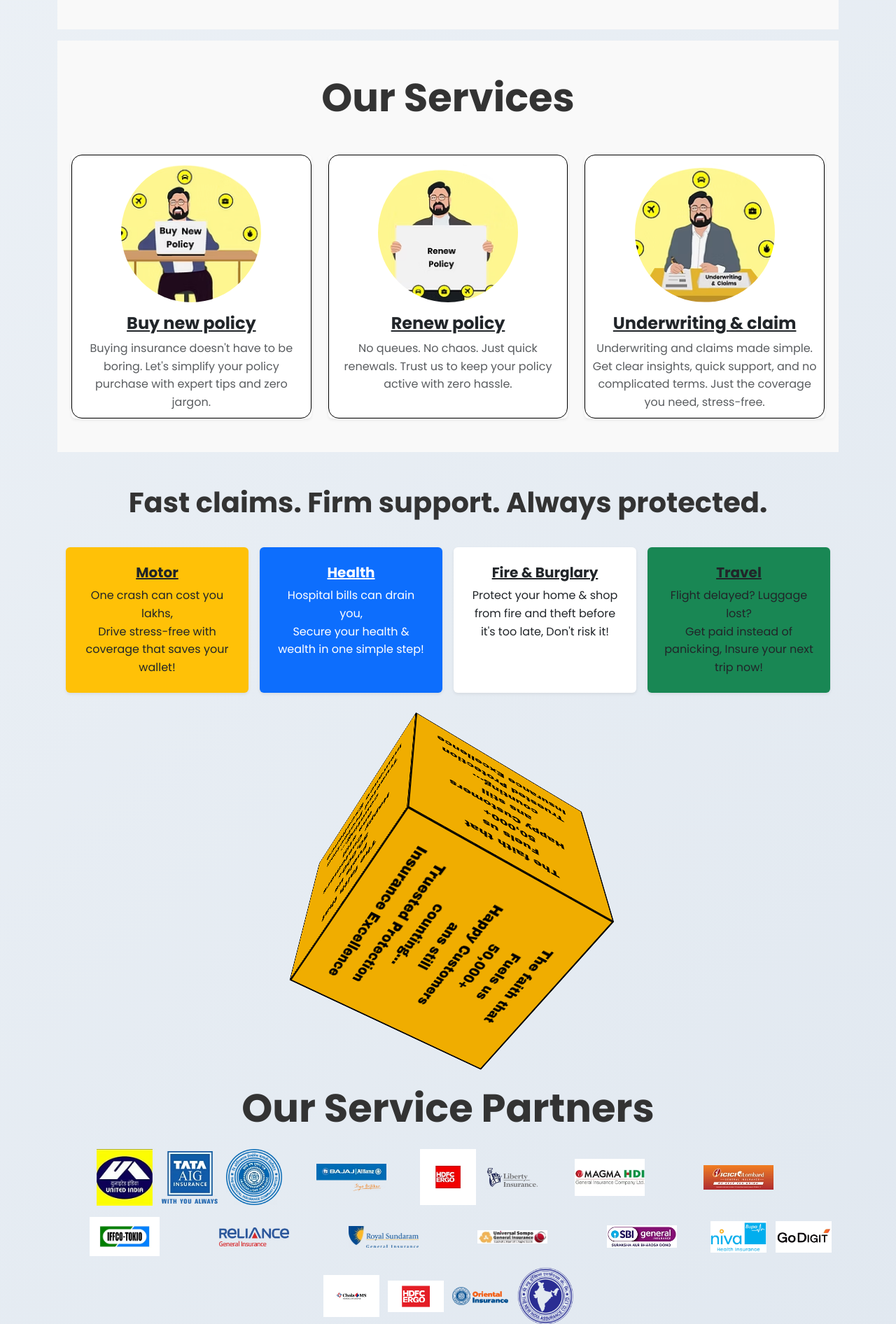
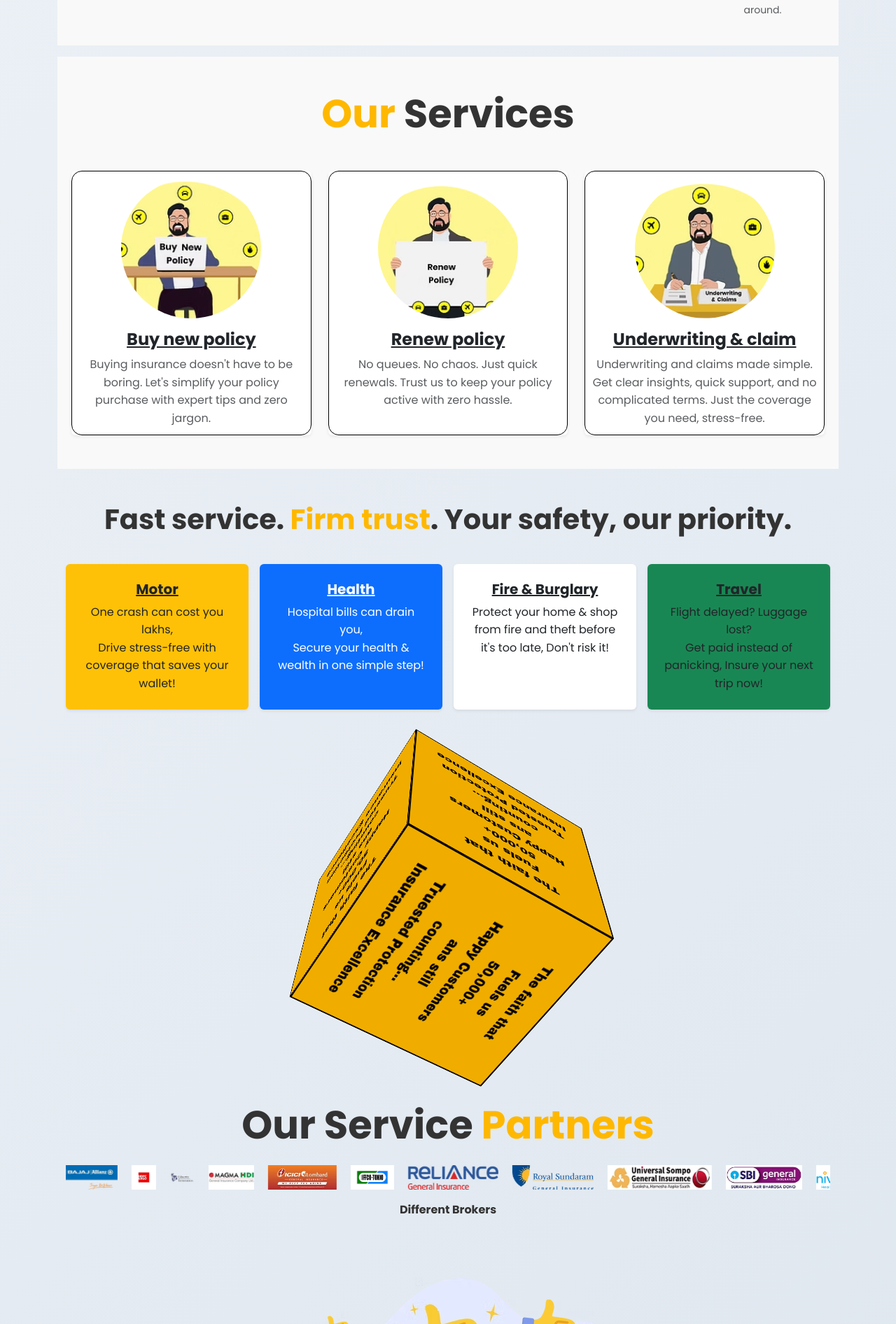
Before and after one commit to nikhildubey-23/BaliSirProject, a Flask app: page / in a window 1280 px wide. Shown: the part 1691-3583 px from the top of the page at 70% size. Run offline with Flask 3, Linux system fonts and the light colour scheme.

Commit message:
some changes applied

```diff
--- a/static/css/style.css
+++ b/static/css/style.css
@@ -141,8 +141,8 @@
 }
 
 .marine-trust-text-large {
-  font-size: clamp(2.5rem, 6vw, 5rem);
-  font-weight: 900;
+  font-size: 4rem;
+  font-weight: bold;
   line-height: 1.2;
   margin: 0;
   color: #333;
@@ -1121,8 +1121,9 @@
 }
 
 .contact-image {
-  height: 700px;
+  height: 447px;
   object-fit: cover;
+  box-shadow: rgba(0, 0, 0, 0.35) 0px 5px 15px;
 }
 
 #form-message {
@@ -1203,9 +1204,9 @@
   }
 
   .workmen-hero-text h2 {
-    font-size: clamp(2rem, 5vw, 4rem);
-    font-weight: 700;
-    line-height: 1.2;
+    font-size: 3.5rem;
+    font-weight: bold;
+
     text-shadow: 0 2px 4px rgba(0, 0, 0, 0.3);
     color: black;
   }
--- a/templates/base.html
+++ b/templates/base.html
@@ -246,7 +246,7 @@
     <footer class="py-4 mt-5" style="background-color:#f0ad00">
         <div class="container d-flex flex-column flex-md-row justify-content-between align-items-center">
             <div class="d-flex flex-column align-items-center align-items-md-start mb-3 mb-md-0">
-                <img src="{{ url_for('static', filename='image/logo.avif') }}" alt="Logo" style="height: 80px; width: 80px; object-fit: contain;" />
+                <img src="{{ url_for('static', filename='image/logo.avif') }}" alt="Logo" style="height: 94px; width: 114px; object-fit: contain;" />
                 <small class="mt-2">co-powered by</small>
                 <strong>Bali Business Associates</strong>
             </div>
@@ -279,6 +279,7 @@
                     <a href="https://www.facebook.com/bimawithbali/" target="_blank" rel="noopener noreferrer"><img src="{{ url_for('static', filename='image/facebook.png') }}" alt="Facebook" style="height:24px; width:24px;" /></a>
                     <a href="https://x.com/BimawithBali" target="_blank" rel="noopener noreferrer"><img src="{{ url_for('static', filename='image/twitter.png') }}" alt="X" style="height:24px; width:24px;" /></a>
                     <a href="#" target="_blank" rel="noopener noreferrer"><img src="{{ url_for('static', filename='image/linkedin.png') }}" alt="LinkedIn" style="height:24px; width:24px;" /></a>
+                    <a href="https://www.youtube.com/@BimaWithBali" target="_blank" rel="noopener noreferrer"><img src="{{ url_for('static', filename='image/youtube.png') }}" alt="LinkedIn" style="height:24px; width:24px;" /></a>
                 </div>
                 <address class="mb-1 d-flex align-items-start" style="font-style: normal; gap: 0.5rem;">
                     <img src="{{ url_for('static', filename='image/location.png') }}" alt="Location" style="height:20px; width:20px; margin-top: 3px;" />
--- a/templates/contact.html
+++ b/templates/contact.html
@@ -163,6 +163,10 @@
                 <input class="form-check-input" type="radio" name="action" id="underwriteClaim" value="underwrite" required />
                 <label class="form-check-label" for="underwriteClaim">Underwrite Claim</label>
               </div>
+              <div class="form-check form-check-inline">
+                <input class="form-check-input" type="radio" name="action" id="claimAssistance" value="claim_assistance" required />
+                <label class="form-check-label" for="claimAssistance">Claim Assistance</label>
+              </div>
             </div>
             <div class="col-md-6">
               <label for="insuranceType" class="form-label">Insurance Type*</label>
@@ -187,7 +191,7 @@
       <div class="col-md-6">
         <div class="visit-info">
           <h2 class="fw-bold mb-4">Visit Us</h2>
-          <p>Shop no.5, Ambe business center, magarpara, Bilaspur, Chattishgarh.</p>
+          <p>shop no 5, 2nd floor Ambe Business Center opp LIC Building, Magarpara Road, Bilaspur, Chhattisgarh</p>
           <div class="working-hours">
             <p class="fw-bold text-warning">Working Hours:</p>
             <p>Mon - Sat : 11:00 am to 8:30 pm</p>
--- a/templates/fire_burglary_insurance.html
+++ b/templates/fire_burglary_insurance.html
@@ -33,12 +33,15 @@
 
   .fb-hero__text {
     text-align: left;
+
   }
 
+
   .fb-hero__text h2 {
-    font-size: clamp(2.5rem, 6vw, 4.5rem);
+   font-size:4rem;
     line-height: 1.2;
     margin: 0;
+    font-weight:bold;
   }
 
   .fb-hero__text .highlight {
--- a/templates/health_insurance.html
+++ b/templates/health_insurance.html
@@ -3,7 +3,7 @@
 
 <section class="peace-of-mind-section" style="margin-top: 3rem; display: flex; flex-wrap: wrap; align-items: center; justify-content: space-between; max-width: 900px; margin-left: auto; margin-right: auto;">
   <div style="flex: 1 1 300px; min-width: 280px;">
-    <h2 style="font-weight: bold; font-size: 2.5rem; color: black; margin-bottom: 1rem;">
+    <h2 style="font-weight: bold; font-size: 4rem; color: black; margin-bottom: 1rem;">
       Because You Deserve <span style="color: #f4b41a;">Peace of Mind</span>
     </h2>
     <p style="font-weight: 500; color: black; max-width: 400px;">
--- a/templates/index.html
+++ b/templates/index.html
@@ -833,10 +850,13 @@
     }
 </style>
 <!-- Why Choose Us Section -->
-<div class="container-fluid py-2 fade-in my-3" style="background-color: #f9f9f9">
+<div
+    class="container-fluid py-2 fade-in my-3"
+    style="background-color: #f9f9f9"
+>
     <div class="row align-items-center">
         <h2 id="typing-text" class="display-4 fw-bold mb-4 typewriter">
-            Why Choose Us.
+            Why<span style="color: #ffb800">Choose</span> Us.
         </h2>
         <div class="col-md-5 text-center">
             <img
@@ -941,7 +961,9 @@
 
 <div class="container py-5" id="services">
     <h2 class="text-center display-4 fw-bold mb-5">
-        <span class="typing-service">Our Services</span>
+        <span class="typing-service"
+            ><span style="color: #ffb800">Our</span> Services</span
+        >
     </h2>
     <div class="row g-4">
         <div class="col-md-4">
@@ -1001,7 +1023,8 @@
 
 <div class="container-fluid py-5 text-center">
     <h3 class="display-6 fw-bold mb-4">
-        Fast claims. Firm support. Always protected.
+        Fast service. <span style="color: #ffb800">Firm trust</span>. Your
+        safety, our priority.
     </h3>
     <div class="row justify-content-center g-3 mt-4">
         <div class="col-md-3 col-6">
@@ -1102,202 +1125,76 @@
 </div>
 
 <div class="container-fluid py-5 fade-in">
-    <h2 class="text-center display-4 fw-bold mb-4">Our Service Partners</h2>
-    <div class="row justify-content-center g-3 partners-logos">
-        <div
-            class="col-4 col-sm-2 col-md-1 d-flex justify-content-center align-items-center"
-        >
-            <img
-                src="{{ url_for('static', filename='image/unitedindia.avif') }}"
-                alt="United India"
-                class="img-fluid"
-                style="max-width: 80px"
-            />
-        </div>
-        <div
-            class="col-4 col-sm-2 col-md-1 d-flex justify-content-center align-items-center"
-        >
-            <img
-                src="{{ url_for('static', filename='image/tataagi.avif') }}"
-                alt="Tata AIG"
-                class="img-fluid"
-                style="max-width: 80px"
-            />
-        </div>
-        <div
-            class="col-4 col-sm-2 col-md-1 d-flex justify-content-center align-items-center"
-        >
-            <img
-                src="{{ url_for('static', filename='image/blueroundlogo.avif') }}"
-                alt="Oriental Insurance"
-                class="img-fluid"
-                style="max-width: 80px"
-            />
-        </div>
-        <div
-            class="col-6 col-sm-3 col-md-2 d-flex justify-content-center align-items-center"
-        >
-            <img
-                src="{{ url_for('static', filename='image/bajajlogo.avif') }}"
-                alt="Bajaj Allianz"
-                class="img-fluid"
-                style="max-width: 100px"
-            />
-        </div>
-        <div
-            class="col-4 col-sm-2 col-md-1 d-flex justify-content-center align-items-center"
-        >
-            <img
-                src="{{ url_for('static', filename='image/hdfclogo.avif') }}"
-                alt="HDFC ERGO"
-                class="img-fluid"
-                style="max-width: 80px"
-            />
-        </div>
-        <div
-            class="col-4 col-sm-2 col-md-1 d-flex justify-content-center align-items-center"
-        >
-            <img
-                src="{{ url_for('static', filename='image/libartylogo.avif') }}"
-                alt="Liberty Insurance"
-                class="img-fluid"
-                style="max-width: 80px"
-            />
-        </div>
-        <div
-            class="col-6 col-sm-3 col-md-2 d-flex justify-content-center align-items-center"
-        >
-            <img
-                src="{{ url_for('static', filename='image/magmalogo.avif') }}"
-                alt="Magma HDI"
-                class="img-fluid"
-                style="max-width: 100px"
-            />
-        </div>
-        <div
-            class="col-6 col-sm-3 col-md-2 d-flex justify-content-center align-items-center"
-        >
-            <img
-                src="{{ url_for('static', filename='image/icicilogo.avif') }}"
-                alt="ICICI Lombard"
-                class="img-fluid"
-                style="max-width: 100px"
-            />
-        </div>
-        <div
-            class="col-6 col-sm-3 col-md-2 d-flex justify-content-center align-items-center"
-        >
-            <img
-                src="{{ url_for('static', filename='image/iffco.jpeg') }}"
-                alt="IFFCO Tokio"
-                class="img-fluid"
-                style="max-width: 100px"
-            />
-        </div>
-        <div
-            class="col-6 col-sm-3 col-md-2 d-flex justify-content-center align-items-center"
-        >
-            <img
-                src="{{ url_for('static', filename='image/relincelogo.avif') }}"
-                alt="Reliance General Insurance"
-                class="img-fluid"
-                style="max-width: 100px"
-            />
-        </div>
-        <div
-            class="col-6 col-sm-3 col-md-2 d-flex justify-content-center align-items-center"
-        >
-            <img
-                src="{{ url_for('static', filename='image/royalsundaramlogo.avif') }}"
-                alt="Royal Sundaram"
-                class="img-fluid"
-                style="max-width: 100px"
-            />
-        </div>
-        <div
-            class="col-6 col-sm-3 col-md-2 d-flex justify-content-center align-items-center"
-        >
-            <img
-                src="{{ url_for('static', filename='image/univercellogo.avif') }}"
-                alt="Universal Sompo"
-                class="img-fluid"
-                style="max-width: 100px"
-            />
-        </div>
-        <div
-            class="col-6 col-sm-3 col-md-2 d-flex justify-content-center align-items-center"
-        >
-            <img
-                src="{{ url_for('static', filename='image/sbigenerallogo.avif') }}"
-                alt="SBI General Insurance"
-                class="img-fluid"
-                style="max-width: 100px"
-            />
-        </div>
-        <div
-            class="col-4 col-sm-2 col-md-1 d-flex justify-content-center align-items-center"
-        >
-            <img
-                src="{{ url_for('static', filename='image/niva.avif') }}"
-                alt="Niva"
-                class="img-fluid"
-                style="max-width: 80px"
-            />
-        </div>
-        <div
-            class="col-4 col-sm-2 col-md-1 d-flex justify-content-center align-items-center"
-        >
-            <img
-                src="{{ url_for('static', filename='image/Go-Digit.webp') }}"
-                alt="Go-Digit"
-                class="img-fluid"
-                style="max-width: 80px"
-            />
-        </div>
-        <div
-            class="col-4 col-sm-2 col-md-1 d-flex justify-content-center align-items-center"
-        >
-            <img
-                src="{{ url_for('static', filename='image/cholams.avif') }}"
-                alt="Cholams"
-                class="img-fluid"
-                style="max-width: 80px"
-            />
-        </div>
-        <div
-            class="col-4 col-sm-2 col-md-1 d-flex justify-content-center align-items-center"
-        >
-            <img
-                src="{{ url_for('static', filename='image/hdfcergo.png') }}"
-                alt="HDFC ERGO"
-                class="img-fluid"
-                style="max-width: 80px"
-            />
-        </div>
-        <div
-            class="col-4 col-sm-2 col-md-1 d-flex justify-content-center align-items-center"
-        >
-            <img
-                src="{{ url_for('static', filename='image/oriental.png') }}"
-                alt="Oriental"
-                class="img-fluid"
-                style="max-width: 80px"
-            />
-        </div>
-        <div
-            class="col-4 col-sm-2 col-md-1 d-flex justify-content-center align-items-center"
-        >
-            <img
-                src="{{ url_for('static', filename='image/newindia.png') }}"
-                alt="New India"
-                class="img-fluid"
-                style="max-width: 80px"
-            />
+    <h2 class="text-center display-4 fw-bold mb-4">
+        Our Service <span style="color: #ffb800">Partners</span>
+    </h2>
+    <div class="partners-logos-container">
+        <div class="partners-logos">
+            <img src="{{ url_for('static', filename='image/unitedindia.avif') }}" alt="United India" class="partner-logo">
+            <img src="{{ url_for('static', filename='image/tataagi.avif') }}" alt="Tata AIG" class="partner-logo">
+            <img src="{{ url_for('static', filename='image/blueroundlogo.avif') }}" alt="Oriental Insurance" class="partner-logo">
+            <img src="{{ url_for('static', filename='image/bajajlogo.avif') }}" alt="Bajaj Allianz" class="partner-logo">
+            <img src="{{ url_for('static', filename='image/hdfclogo.avif') }}" alt="HDFC ERGO" class="partner-logo">
+            <img src="{{ url_for('static', filename='image/libartylogo.avif') }}" alt="Liberty Insurance" class="partner-logo">
+            <img src="{{ url_for('static', filename='image/magmalogo.avif') }}" alt="Magma HDI" class="partner-logo">
+            <img src="{{ url_for('static', filename='image/icicilogo.avif') }}" alt="ICICI Lombard" class="partner-logo">
+            <img src="{{ url_for('static', filename='image/iffco.jpeg') }}" alt="IFFCO Tokio" class="partner-logo">
+            <img src="{{ url_for('static', filename='image/relincelogo.avif') }}" alt="Reliance General Insurance" class="partner-logo">
+            <img src="{{ url_for('static', filename='image/royalsundaramlogo.avif') }}" alt="Royal Sundaram" class="partner-logo">
+            <img src="{{ url_for('static', filename='image/univercellogo.avif') }}" alt="Universal Sompo" class="partner-logo">
+            <img src="{{ url_for('static', filename='image/sbigenerallogo.avif') }}" alt="SBI General Insurance" class="partner-logo">
+            <img src="{{ url_for('static', filename='image/niva.avif') }}" alt="Niva" class="partner-logo">
+            <img src="{{ url_for('static', filename='image/Go-Digit.webp') }}" alt="Go-Digit" class="partner-logo">
+            <img src="{{ url_for('static', filename='image/cholams.avif') }}" alt="Cholams" class="partner-logo">
+            <img src="{{ url_for('static', filename='image/hdfcergo.png') }}" alt="HDFC ERGO" class="partner-logo">
+            <img src="{{ url_for('static', filename='image/oriental.png') }}" alt="Oriental" class="partner-logo">
+            <img src="{{ url_for('static', filename='image/newindia.png') }}" alt="New India" class="partner-logo">
+            <!-- Duplicate for seamless loop -->
+            <img src="{{ url_for('static', filename='image/unitedindia.avif') }}" alt="United India" class="partner-logo">
+            <img src="{{ url_for('static', filename='image/tataagi.avif') }}" alt="Tata AIG" class="partner-logo">
+            <img src="{{ url_for('static', filename='image/blueroundlogo.avif') }}" alt="Oriental Insurance" class="partner-logo">
+            <img src="{{ url_for('static', filename='image/bajajlogo.avif') }}" alt="Bajaj Allianz" class="partner-logo">
+            <img src="{{ url_for('static', filename='image/hdfclogo.avif') }}" alt="HDFC ERGO" class="partner-logo">
+            <img src="{{ url_for('static', filename='image/libartylogo.avif') }}" alt="Liberty Insurance" class="partner-logo">
+            <img src="{{ url_for('static', filename='image/magmalogo.avif') }}" alt="Magma HDI" class="partner-logo">
+            <img src="{{ url_for('static', filename='image/icicilogo.avif') }}" alt="ICICI Lombard" class="partner-logo">
+            <img src="{{ url_for('static', filename='image/iffco.jpeg') }}" alt="IFFCO Tokio" class="partner-logo">
+            <img src="{{ url_for('static', filename='image/relincelogo.avif') }}" alt="Reliance General Insurance" class="partner-logo">
+            <img src="{{ url_for('static', filename='image/royalsundaramlogo.avif') }}" alt="Royal Sundaram" class="partner-logo">
+            <img src="{{ url_for('static', filename='image/univercellogo.avif') }}" alt="Universal Sompo" class="partner-logo">
+            <img src="{{ url_for('static', filename='image/sbigenerallogo.avif') }}" alt="SBI General Insurance" class="partner-logo">
+            <img src="{{ url_for('static', filename='image/niva.avif') }}" alt="Niva" class="partner-logo">
+            <img src="{{ url_for('static', filename='image/Go-Digit.webp') }}" alt="Go-Digit" class="partner-logo">
+            <img src="{{ url_for('static', filename='image/cholams.avif') }}" alt="Cholams" class="partner-logo">
+            <img src="{{ url_for('static', filename='image/hdfcergo.png') }}" alt="HDFC ERGO" class="partner-logo">
+            <img src="{{ url_for('static', filename='image/oriental.png') }}" alt="Oriental" class="partner-logo">
+            <img src="{{ url_for('static', filename='image/newindia.png') }}" alt="New India" class="partner-logo">
         </div>
     </div>
     <p class="text-center fw-bold mt-3">Different Brokers</p>
 </div>
-
+<style>
+.partners-logos-container {
+    overflow: hidden;
+    width: 100%;
+}
+.partners-logos {
+    display: flex;
+    justify-content: flex-start;
+    animation: scroll-left 40s linear infinite;
+    width: 200%;
+    gap: 20px;
+}
+.partner-logo {
+    max-width: 149px;
+  height: 35px;
+  flex-shrink: 0;
+}
+@keyframes scroll-left {
+    0% { transform: translateX(0); }
+    100% { transform: translateX(-50%); }
+}
+</style>
 <div class="text-center mt-1">
     <img
         src="{{ url_for('static', filename='image/publiclogo.avif') }}"
@@ -1749,6 +1673,12 @@
 
     // Initialize
     updateTestimonial();
+
+    // Auto-change testimonial every 2 seconds
+    setInterval(() => {
+        currentIndex = (currentIndex + 1) % testimonials.length;
+        updateTestimonial();
+    }, 2000);
 </script>
 
 {% endblock %}
--- a/templates/shopkeeper_insurance.html
+++ b/templates/shopkeeper_insurance.html
@@ -354,9 +354,9 @@
   <div class="container">
     <div class="row align-items-center">
       <div class="col-lg-6 si-hero-text">
-        <h2 class="display-4 fw-bold">
-          Your shop is your livelihood, <br />
-          <span class="si-trust-highlight">protect it before life gives you a shock!</span>
+        <h2 class="display-4" style="font-weight:bold;font-size:3.5rem">
+          Your shop is your <span style="color:#f0ad00">livelihood</span>, <br />
+          <span class="si-trust-highlight">protect it before life gives you a <span style="color:#f0ad00">shocks!</span></span>
         </h2>
       </div>
       <div class="col-lg-6 text-center si-trust-image-container">
--- a/templates/travel_insurance.html
+++ b/templates/travel_insurance.html
@@ -2,7 +2,7 @@
 {% block content %}
 
 <section class="secure-journey-section" style="display: flex; flex-wrap: wrap; align-items: center; justify-content: space-between; margin-top: 3rem;">
-  <div class="text-section" style="order: 1; flex: 1 1 180px; max-width: 50%; font-weight: 700; font-size: 4rem; color: black;">
+  <div class="text-section" style="order: 1; flex: 1 1 180px; max-width: 50%; font-weight: bold; font-size: 4rem; color: black;">
     Secure every journey with us and explore <span style="color: #f4b41a;">hassle free</span>
   </div>
   <div class="image-section" style="order: 2; flex: 1 1 180px; max-width: 45%;">
--- a/templates/workmen_compensation.html
+++ b/templates/workmen_compensation.html
@@ -150,7 +150,7 @@
   <div class="workmen-hero-container">
     <div class="workmen-hero-text">
       <h2>
-        Because behind every worker is a<br />
+        Because behind every worker is a
         <span class="workmen-trust-highlight">Family depending on them</span>
       </h2>
     </div>
```
Also changed, not shown: other parts of templates/index.html (+72 -28 lines), templates/about.html (+50 -9 lines), templates/motor_insurance.html (+6 -3 lines), templates/renewal.html (+14 -3 lines), static/image/homeimageyello.jpg (added), static/image/myimg.png (added), static/image/youtube.png (added).
